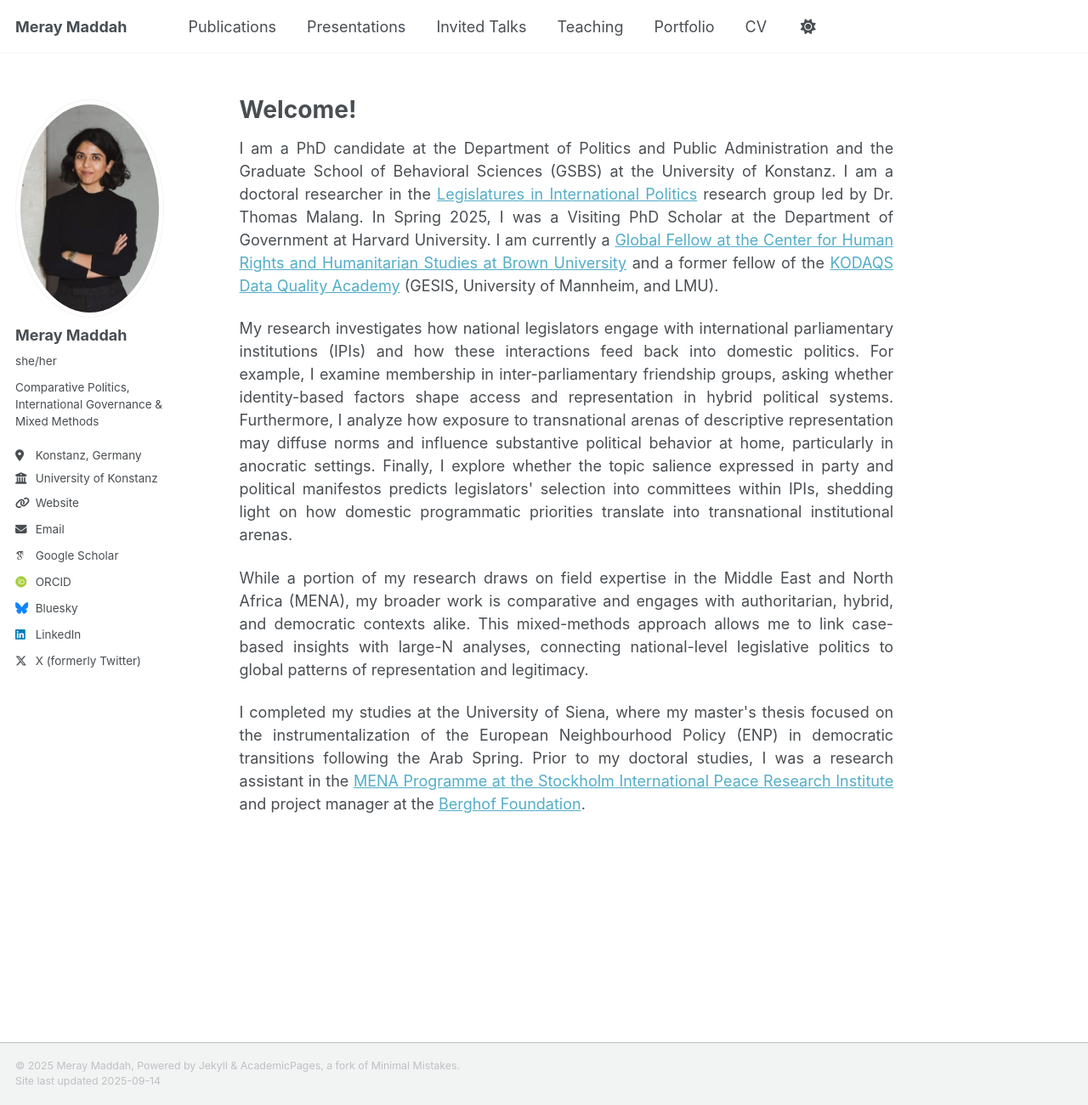
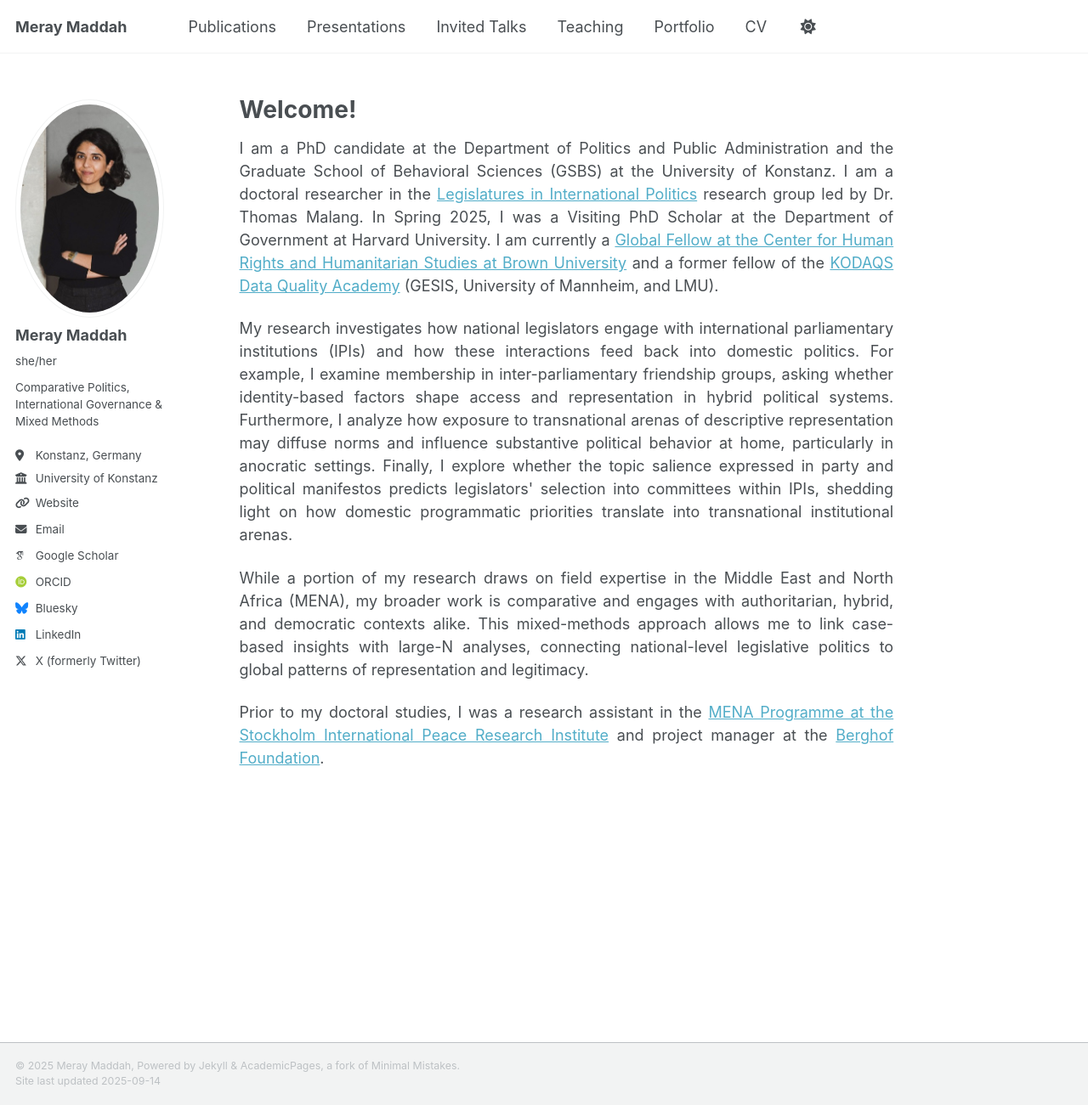
Before and after one commit to MerayMaddah/meraymaddah.github.io, a Jekyll site: the page built from _pages/about.md, in a window 1280 px wide and 1301 px high. Shown: the whole window at 85% size. Built offline with Jekyll 4.4.1, drawn with Linux system fonts in a browser that asks for light colours; some web fonts are replaced; a script that is not in the unit is left out.

Commit message:
Update about.md

```diff
--- a/_pages/about.md
+++ b/_pages/about.md
@@ -14,4 +14,4 @@ Welcome!
 
 <p style='text-align: justify;'> While a portion of my research draws on field expertise in the Middle East and North Africa (MENA), my broader work is comparative and engages with authoritarian, hybrid, and democratic contexts alike. This mixed-methods approach allows me to link case-based insights with large-N analyses, connecting national-level legislative politics to global patterns of representation and legitimacy. </p>
 
-<p style='text-align: justify;'> I completed my studies at the University of Siena, where my master's thesis focused on the instrumentalization of the European Neighbourhood Policy (ENP) in democratic transitions following the Arab Spring. Prior to my doctoral studies, I was a research assistant in the <a href="https://www.sipri.org/research/conflict-peace-and-security/middle-east-and-north-africa">MENA Programme at the Stockholm International Peace Research Institute</a> and project manager at the <a href="https://berghof-foundation.org/">Berghof Foundation</a>. </p>
+<p style='text-align: justify;'> Prior to my doctoral studies, I was a research assistant in the <a href="https://www.sipri.org/research/conflict-peace-and-security/middle-east-and-north-africa">MENA Programme at the Stockholm International Peace Research Institute</a> and project manager at the <a href="https://berghof-foundation.org/">Berghof Foundation</a>. </p>
```
